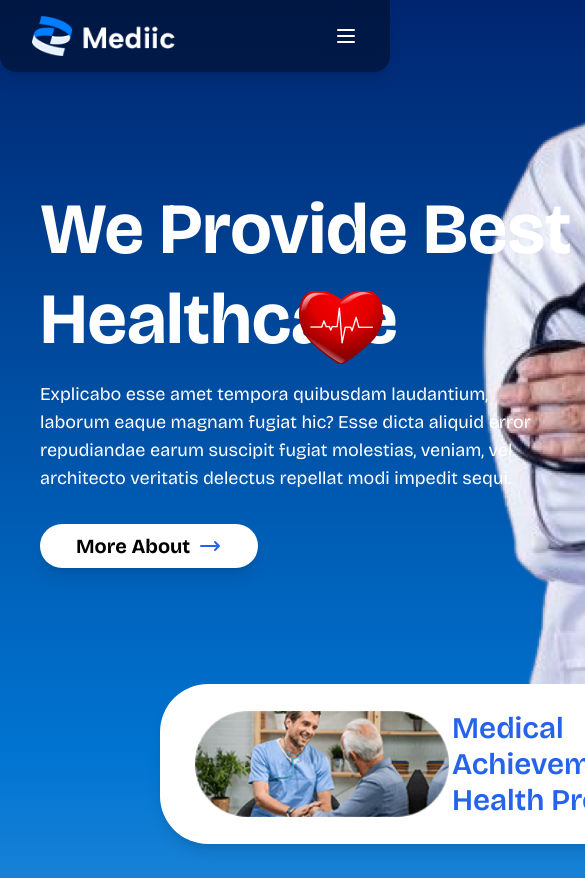
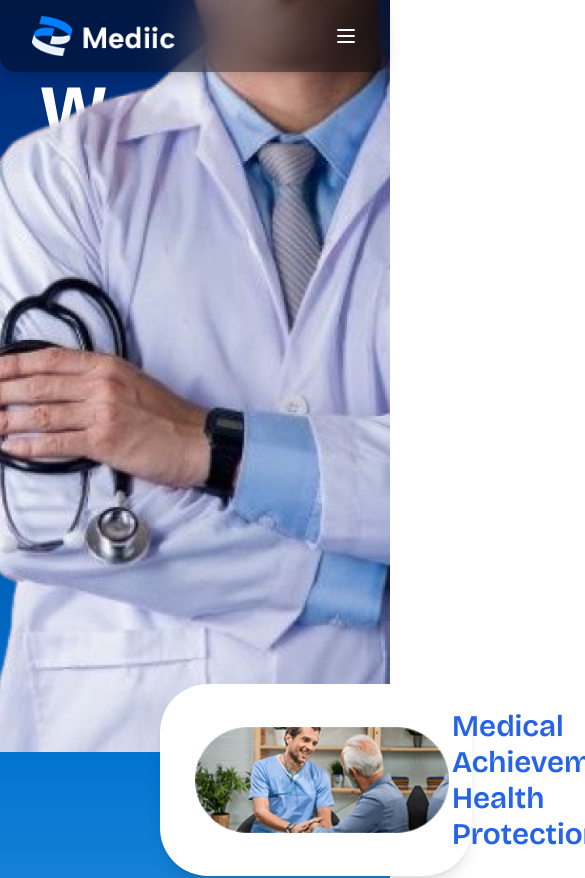
Before and after one commit to alpharsh/hospital, a React (Vite) app: page / in a window 390 px wide. Shown: the top 878 px of the page, 585 px wide, since content can reach past the window. Built offline with nearby package versions, Linux system fonts and the light colour scheme.

Commit message:
final fix of large screen issue

```diff
--- a/src/Layout.jsx
+++ b/src/Layout.jsx
@@ -7,7 +7,7 @@ function Layout() {
   return (
     <>
       <Header />
-      <main className="top-0 absolute">
+      <main className="top-0 absolute w-screen">
         <Outlet />
         <Footer />
       </main>
--- a/src/components/Footer.jsx
+++ b/src/components/Footer.jsx
@@ -4,7 +4,7 @@ import { FaInstagram, FaFacebookF, FaLinkedinIn, FaTwitter } from 'react-icons/f
 const Footer = () => {
   return (
     <footer className="bg-[#002570] text-white py-8">
-      <div className="container w-11/12 mx-auto grid grid-cols-1 md:grid-cols-3 gap-8 px-6">
+      <div className="container w-11/12 lg:max-w-[1200px] mx-auto grid grid-cols-1 md:grid-cols-3 gap-8 px-6">
         {/* Left Section: Logo and Description */}
         <div className="flex flex-col items-start">
           <div className="flex items-center mb-4">
--- a/src/pages/contactus/Contact.jsx
+++ b/src/pages/contactus/Contact.jsx
@@ -21,7 +21,7 @@ function Contact() {
       </div>
 
       {/* Appointment Section */}
-      <div className="flex flex-col w-4/5 mx-auto lg:flex-row items-center justify-center lg:space-x-12 p-8 lg:p-16 bg-white">
+      <div className="flex flex-col lg:max-w-[1200px] w-4/5 mx-auto lg:flex-row items-center justify-center lg:space-x-12 p-8 lg:p-16 bg-white">
         <div className="w-full lg:w-1/2 mb-8 lg:mb-0">
           <h2 className="text-5xl font-bold text-blue-700 mb-4 font-Bricolage-Grotesque">
             Make Appointment
--- a/src/pages/home/Home.jsx
+++ b/src/pages/home/Home.jsx
@@ -8,10 +8,11 @@ import AboutMedical from "./AboutMedical";
 
 function Home() {
   return (
-    <>
+    <div className="">
       {/* HERO SECTION */}
       <div className="relative flex items-center justify-between w-full h-[47rem] bg-gradient-to-b from-[#002570] to-[#0074D1]">
-        {/* Left Section: Text Content */}
+        <div>
+          {/* Left Section: Text Content */}
         <div className="text-white  p-10 sm:pl-16 z-10">
           <h1 className="flex items-end font-Bricolage-Grotesque text-7xl font-bold leading-tight mb-4">
             We Provide Best <br />
@@ -51,6 +52,7 @@ function Home() {
         {/* Right Section: Doctor Image */}
         <div className="absolute right-0 bottom-0 h-full">
           <img src="/hero.png" alt="Doctor" className="h-full object-cover" />
+        </div>
         </div>
       </div>
 
@@ -134,7 +136,7 @@ function Home() {
       <Testimonials />
       <AppointmentCard />
       <InfoBanner />
-    </>
+    </div>
   );
 }
 
--- a/src/pages/home/Testimonials.jsx
+++ b/src/pages/home/Testimonials.jsx
@@ -29,7 +29,7 @@ const Testimonials = () => {
   return (
     <div className="py-12 bg-gray-200">
       <h2 className="text-center text-6xl font-Bricolage-Grotesque font-bold mb-8">Testimonials</h2>
-      <div className="flex w-4/5 mx-auto flex-col md:flex-row justify-center items-center space-y-8 md:space-y-0 md:space-x-8">
+      <div className="flex w-4/5 mx-auto lg:max-w-[1200px] flex-col md:flex-row justify-center items-center space-y-8 md:space-y-0 md:space-x-8">
         {testimonials.map((testimonial, index) => (
           <div
             key={index}
--- a/src/pages/services/Services.jsx
+++ b/src/pages/services/Services.jsx
@@ -115,7 +115,7 @@ function Services() {
       </div>
 
       {/* CARDS */}
-      <div className="py-12 mt-8 w-4/5 mx-auto ">
+      <div className="py-12 mt-8 lg:max-w-[1200px] w-4/5 mx-auto ">
         <h2 className="text-center text-5xl font-bold text-blue-700 mb-8 font-Bricolage-Grotesque">
           Centers of Excellence
         </h2>
```
